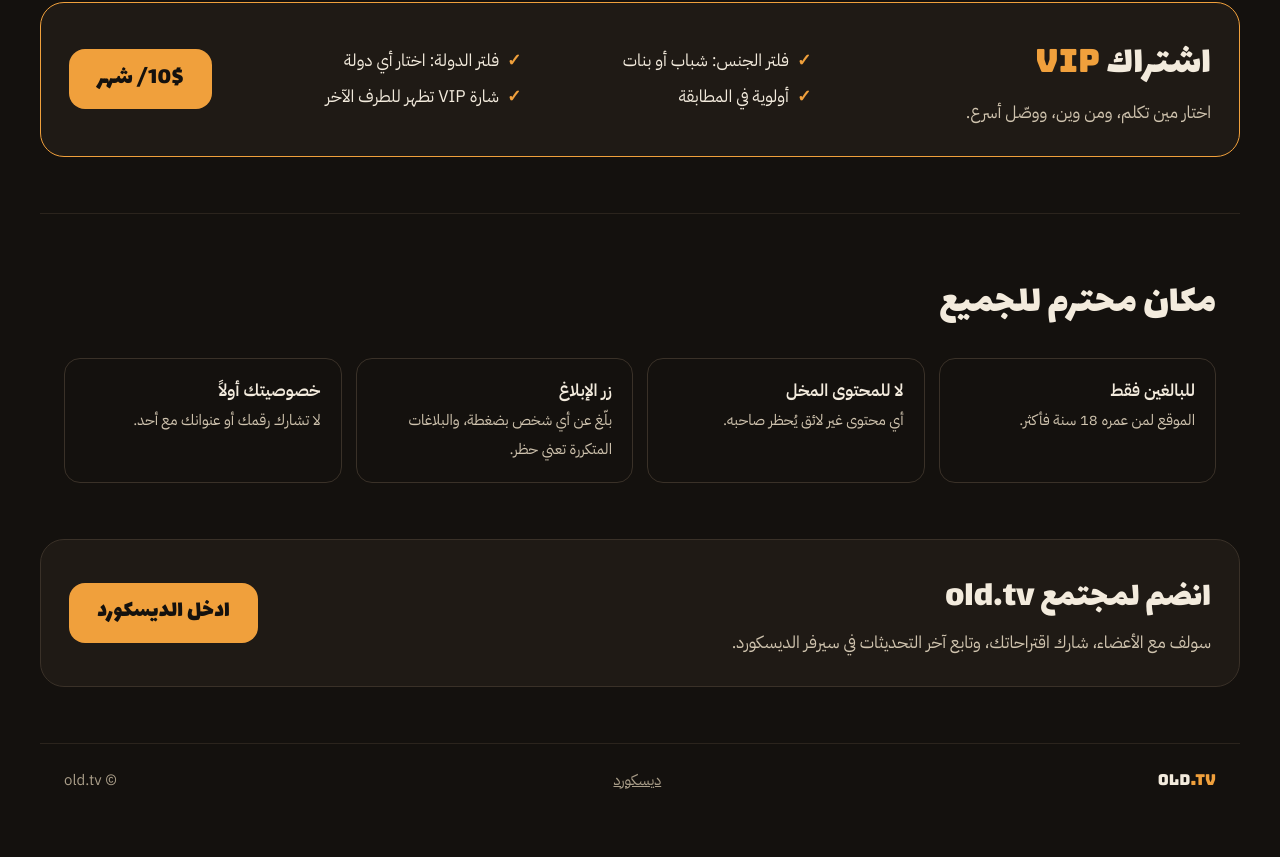
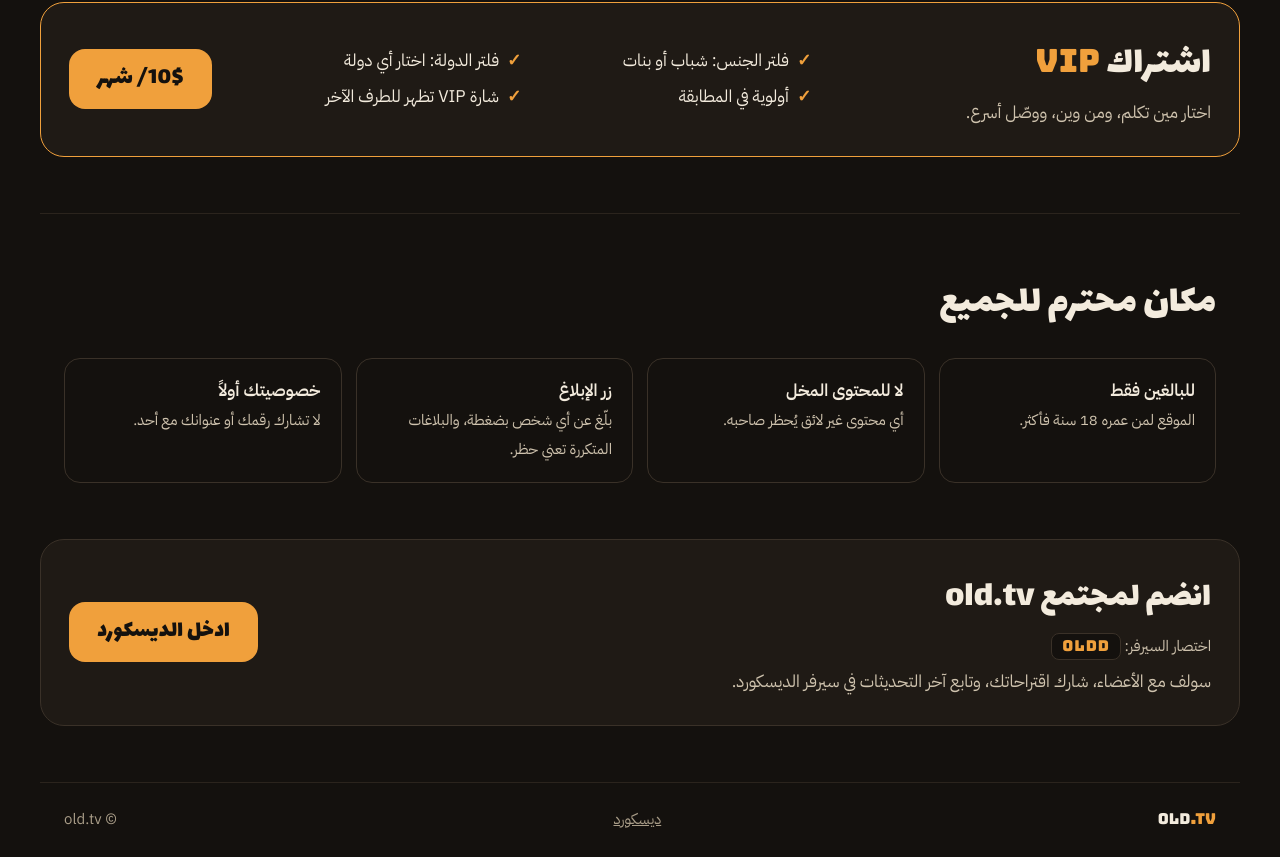
Before and after one commit to ssbtotss-netizen/oldtv, a website: page oldtv/public/index.html in a window 1280 px wide. Shown: the part 959-1816 px from the top of the page. Before the commit the page ends 1776 px from the top, so only its background shows below. Drawn offline with nearby package versions, Linux system fonts and the light colour scheme; no server answers.

Commit message:
Add files via upload

```diff
--- a/oldtv/public/index.html
+++ b/oldtv/public/index.html
@@ -90,6 +90,7 @@
   <section class="discord-box">
     <div>
       <h2>انضم لمجتمع old.tv</h2>
+      <p class="server-tag">اختصار السيرفر: <b dir="ltr">oldd</b></p>
       <p>سولف مع الأعضاء، شارك اقتراحاتك، وتابع آخر التحديثات في سيرفر الديسكورد.</p>
     </div>
     <a href="https://discord.gg/oldd" class="btn-primary discord-cta" target="_blank" rel="noopener noreferrer">ادخل الديسكورد</a>
--- a/oldtv/public/style.css
+++ b/oldtv/public/style.css
@@ -118,3 +118,5 @@ select:disabled{opacity:.55;cursor:pointer}
 .discord-cta{display:inline-flex;align-items:center;justify-content:center;padding:0 28px;text-decoration:none;font-size:24px}
 .discord-cta:hover{color:var(--bg)}
 @media (max-width:700px){.discord-box{margin:0 16px 40px}.discord-link span{display:none}}
+.discord-box .server-tag{margin:4px 0 8px;color:var(--muted);font-size:15px}
+.discord-box .server-tag b{display:inline-block;font-family:'Bungee',sans-serif;font-weight:400;color:var(--accent);background:var(--bg);border:1px solid var(--line);border-radius:8px;padding:0 10px;margin-inline-start:4px;letter-spacing:1px}
```
